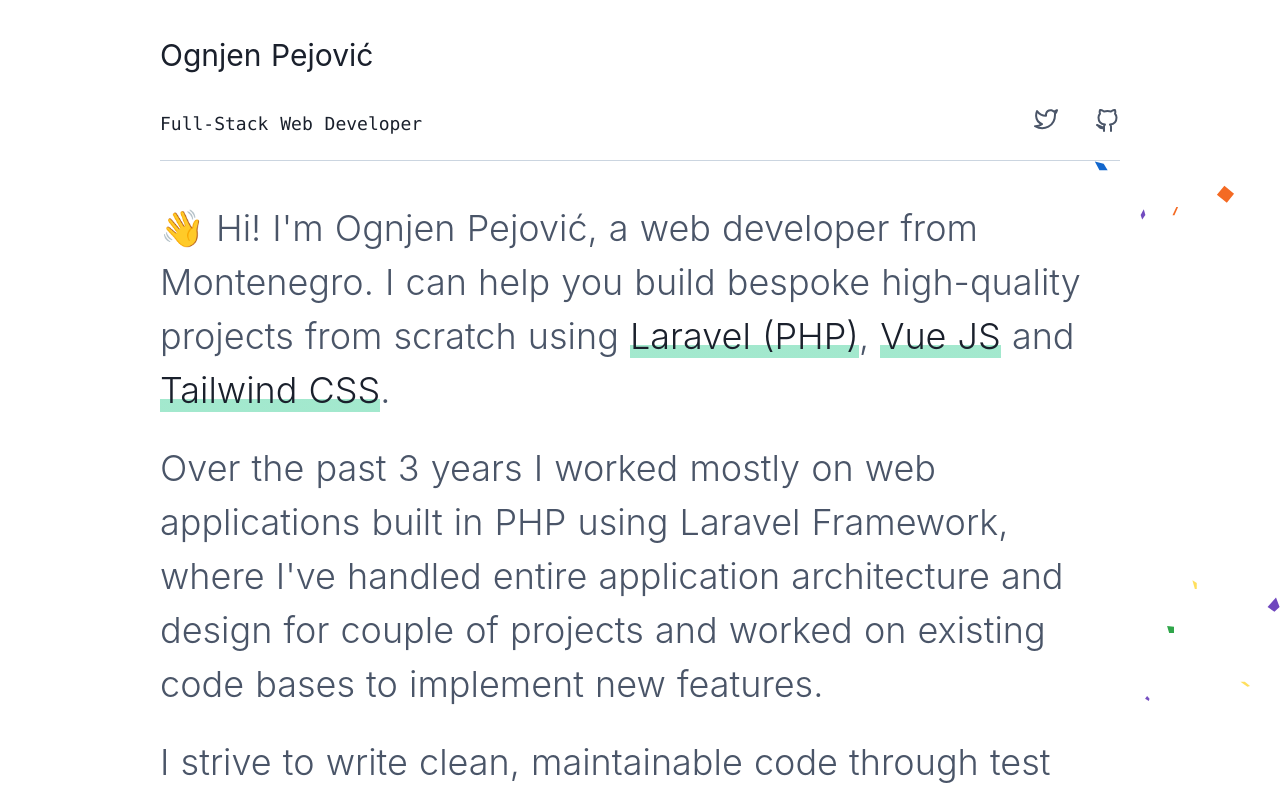
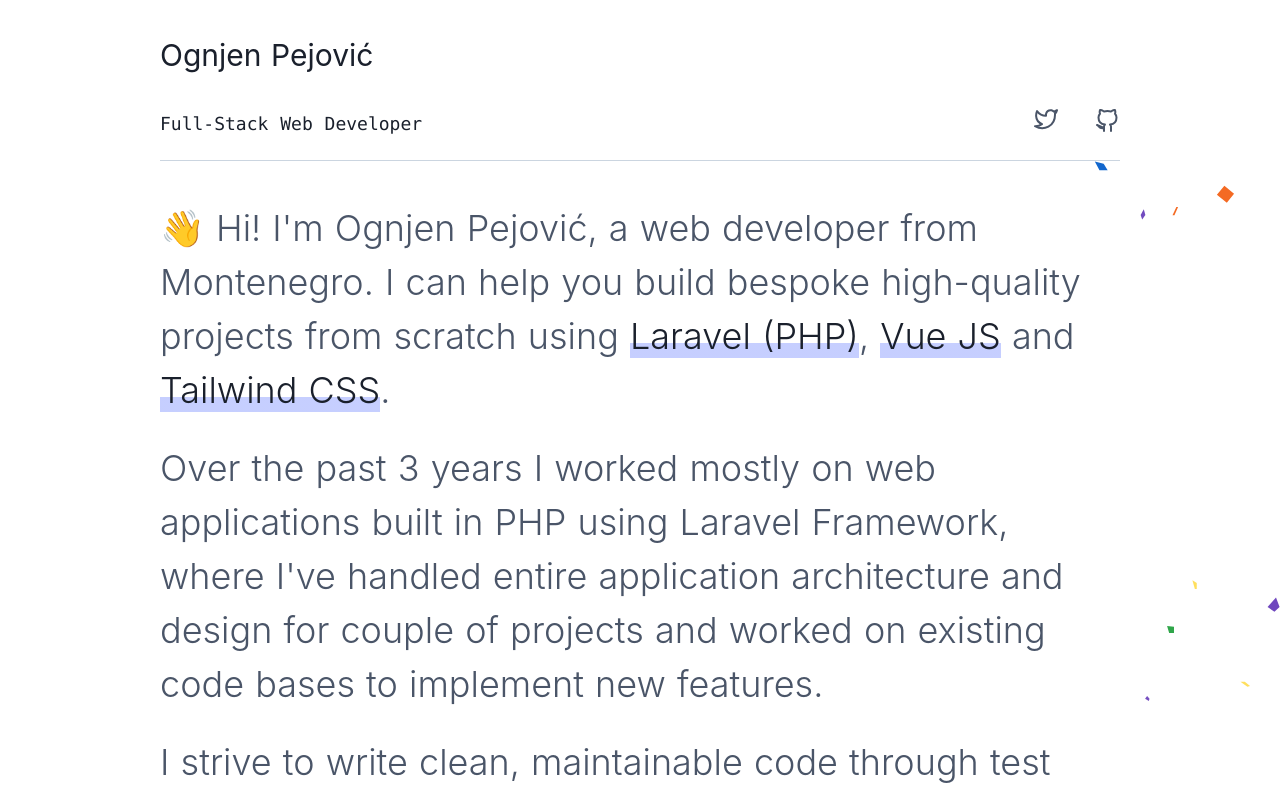
Before and after one commit to opejovic/me, a Nuxt app: page / in a window 1280 px wide. Shown: the top 796 px of the page. Built offline with nearby package versions, Linux system fonts and the light colour scheme.

Commit message:
Change highlight color

```diff
--- a/pages/index.vue
+++ b/pages/index.vue
@@ -346,8 +346,8 @@
 .highlight {
   background: linear-gradient(
     180deg,
-    rgba(255, 255, 255, 0) 70%,
-    #0ac37c60 70%
+    rgba(255, 255, 255, 0) 65%,
+    #042aff3a 65%
   );
 }
 
```
